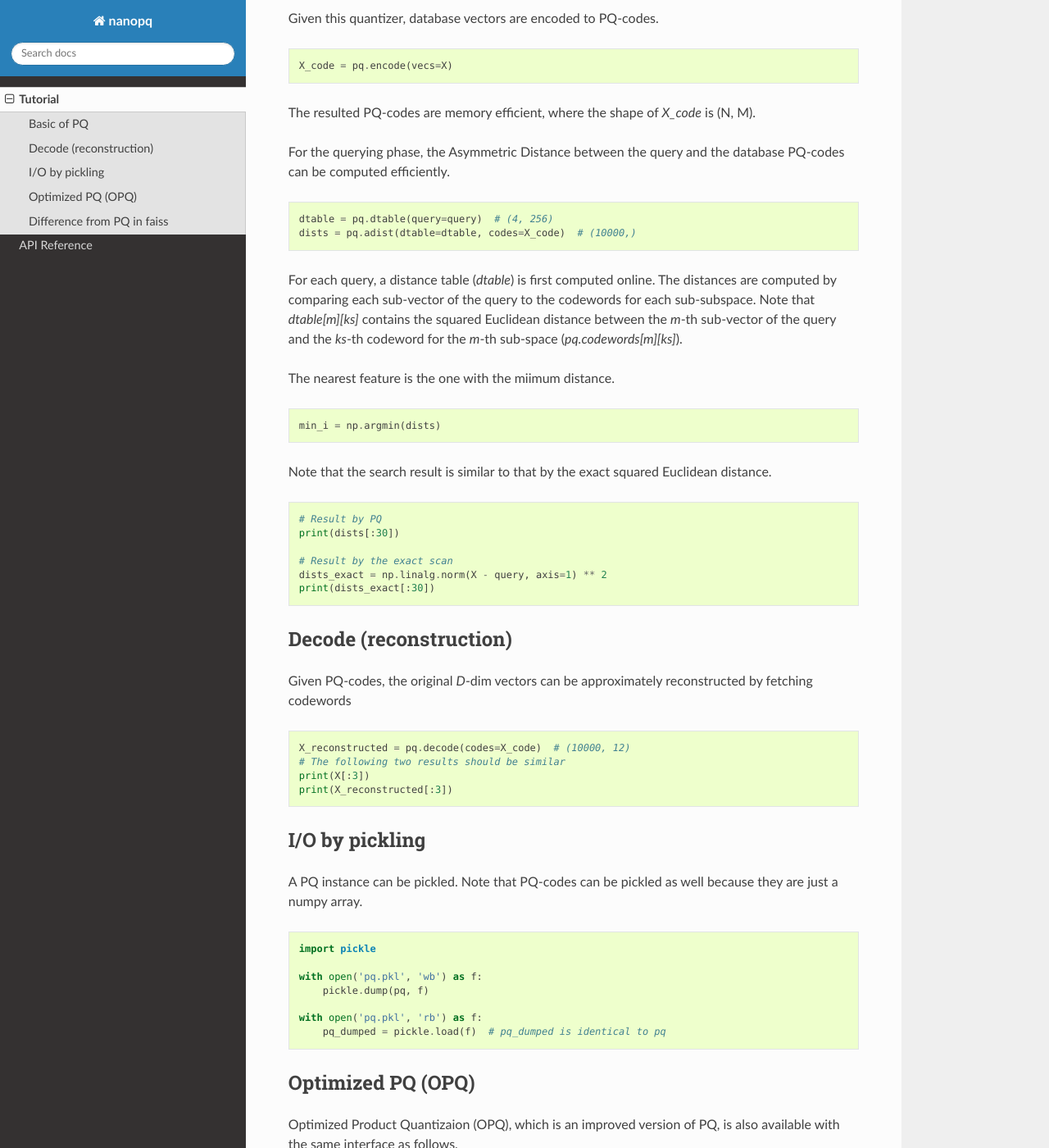
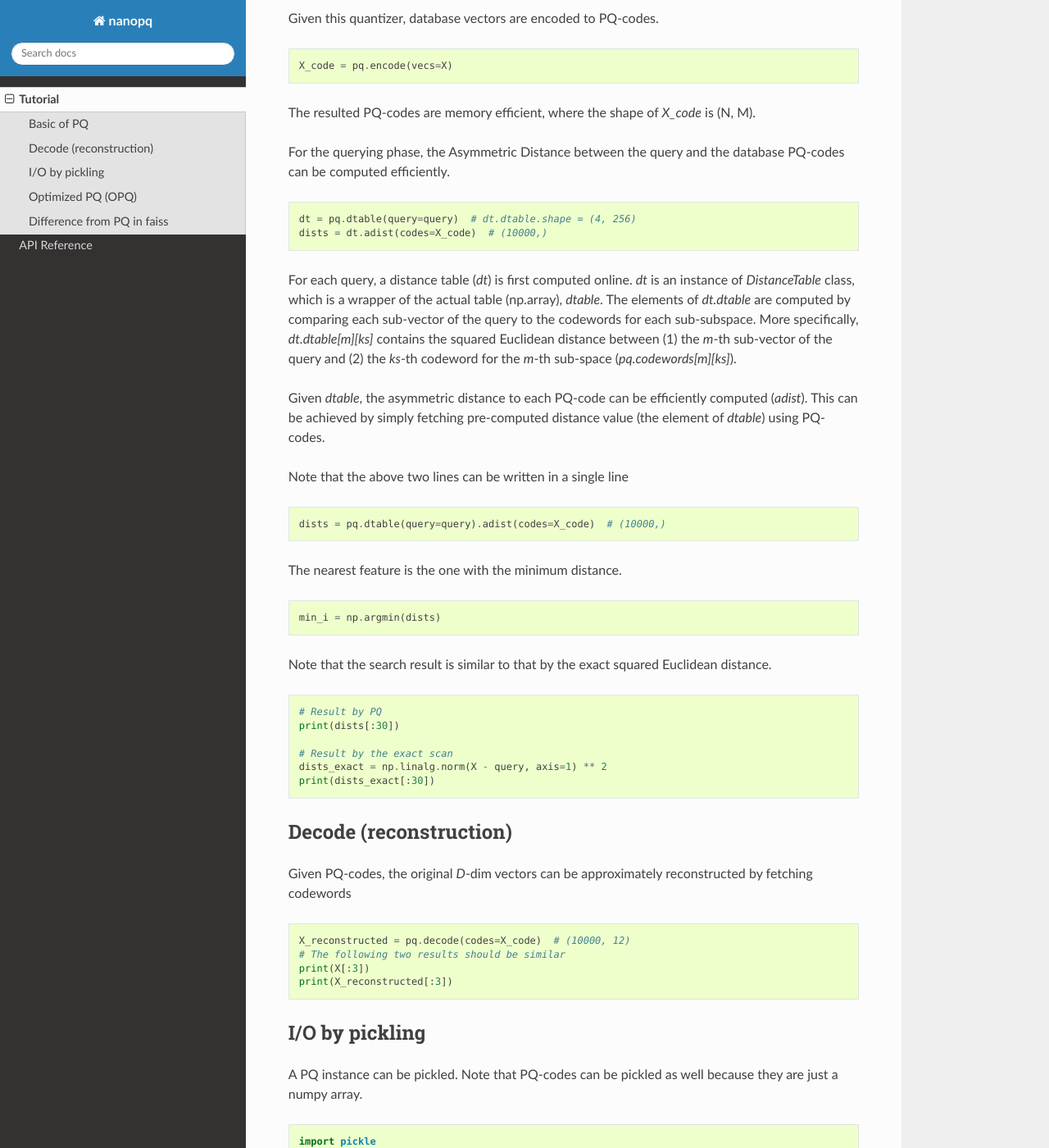
Before and after one commit to matsui528/nanopq, a Sphinx documentation site: the page built from docs/tutorial.rst, in a window 1280 px wide and 1400 px high, scrolled down 921 px. Shown: the whole window at 82% size. Built offline with Sphinx 7.4.7 and the Read the Docs theme 2.0.0, drawn with Linux system fonts in a browser that asks for light colours; some of the changed text lies outside the part shown.

Commit message:
changed dtable interface drastically

```diff
--- a/docs/tutorial.rst
+++ b/docs/tutorial.rst
@@ -54,17 +54,29 @@ and the database PQ-codes can be computed efficiently.
 
 .. code-block:: python
 
-    dtable = pq.dtable(query=query)  # (4, 256)
-    dists = pq.adist(dtable=dtable, codes=X_code)  # (10000,)
+    dt = pq.dtable(query=query)  # dt.dtable.shape = (4, 256)
+    dists = dt.adist(codes=X_code)  # (10000,)
 
-For each query, a distance table (`dtable`) is first computed online.
-The distances are computed by comparing each sub-vector of the query
+For each query, a distance table (`dt`) is first computed online.
+`dt` is an instance of `DistanceTable` class, which is a wrapper of the actual table (np.array), `dtable`.
+The elements of `dt.dtable` are computed by comparing each sub-vector of the query
 to the codewords for each sub-subspace.
-Note that `dtable[m][ks]` contains the squared Euclidean distance between
-the `m`-th sub-vector of the query and the `ks`-th codeword
+More specifically, `dt.dtable[m][ks]` contains the squared Euclidean distance between
+(1) the `m`-th sub-vector of the query and (2) the `ks`-th codeword
 for the `m`-th sub-space (`pq.codewords[m][ks]`).
 
-The nearest feature is the one with the miimum distance.
+Given `dtable`, the asymmetric distance to each PQ-code can be efficiently computed (`adist`).
+This can be achieved by simply fetching pre-computed distance value (the element of `dtable`)
+using PQ-codes.
+
+Note that the above two lines can be written in a single line
+
+.. code-block:: python
+
+    dists = pq.dtable(query=query).adist(codes=X_code)  # (10000,)
+
+
+The nearest feature is the one with the minimum distance.
 
 .. code-block:: python
 
--- a/nanopq/__init__.py
+++ b/nanopq/__init__.py
@@ -1,4 +1,4 @@
-__all__ = ['PQ', 'OPQ']
+__all__ = ['PQ', 'OPQ', 'DistanceTable']
 
-from .pq import PQ
+from .pq import PQ, DistanceTable
 from .opq import OPQ
```
Also changed, not shown: other parts of docs/tutorial.rst (+2 -3 lines), README.md (+3 -4 lines), docs/api.rst (+8 -0 lines), 3 other files.
